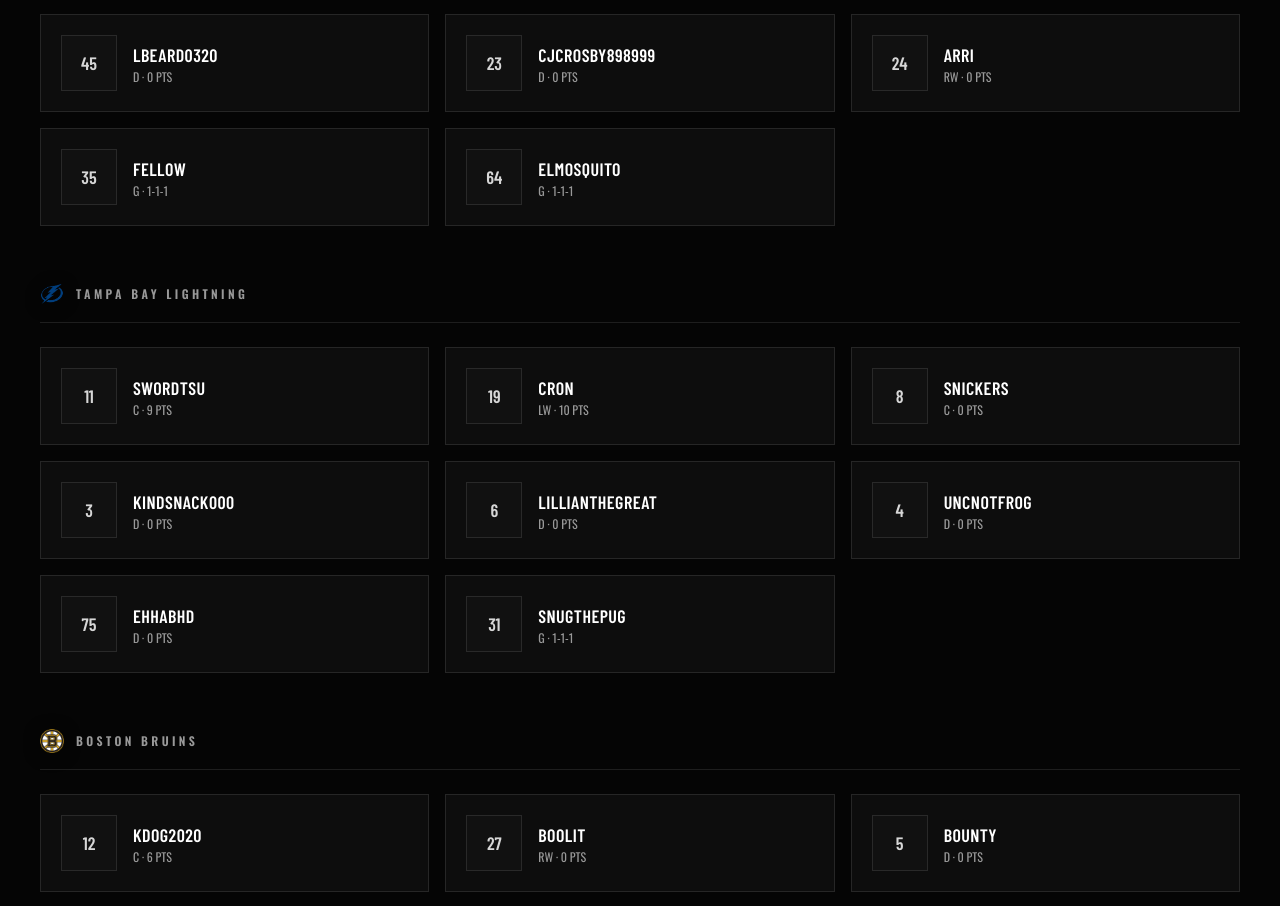
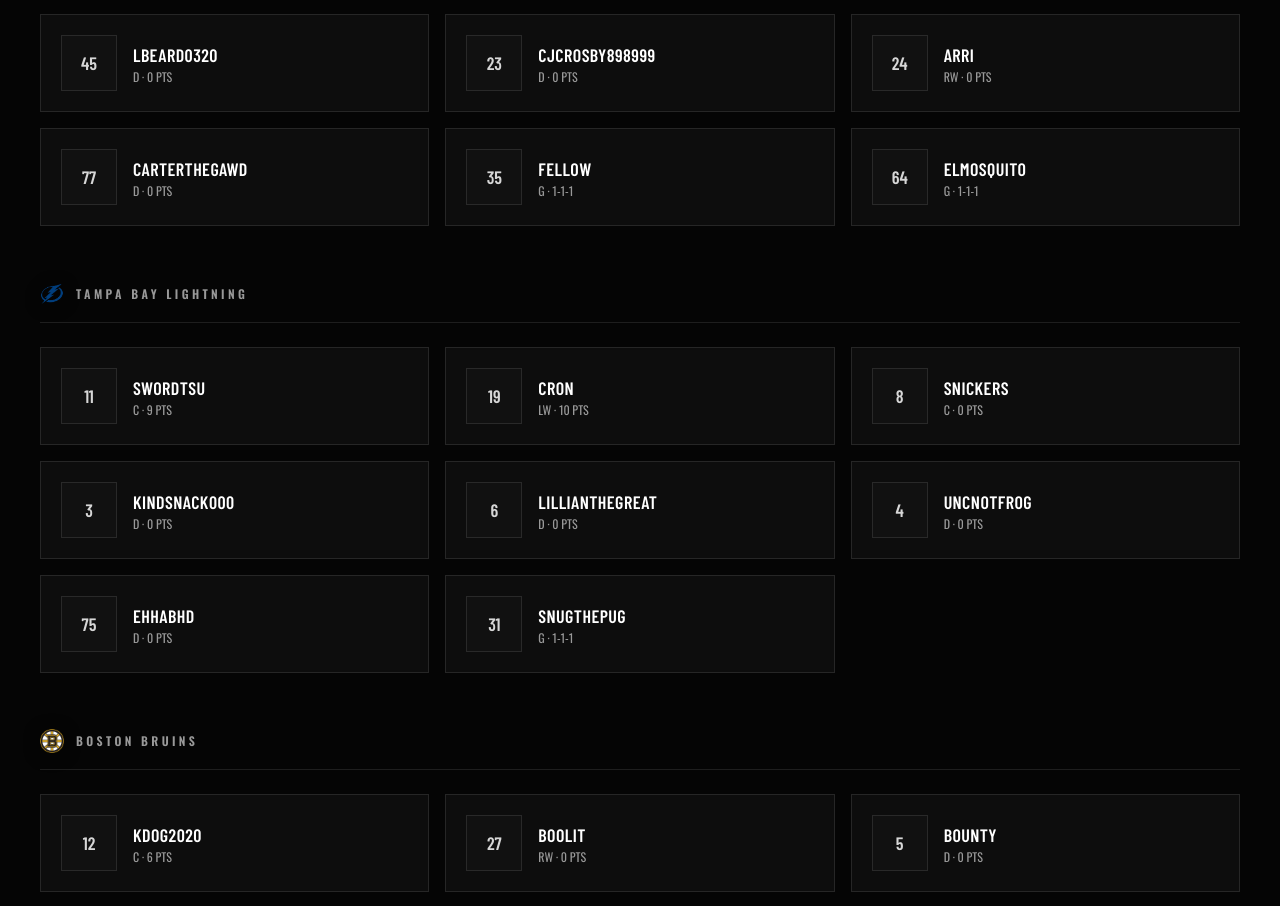
Before and after one commit to yolofolo130-ship-it/RRHL, a React (Vite) app: page /players in a window 1280 px wide. Shown: the part 1051-1957 px from the top of the page. Built offline with nearby package versions, Linux system fonts and the light colour scheme; a web font is replaced by a local one.

Commit message:
Update players.ts

```diff
--- a/src/data/players.ts
+++ b/src/data/players.ts
@@ -23,6 +23,7 @@ export const skaters: Skater[] = [
   { id: "pit-7", name: "LBeard0320", teamId: "pittsburgh-penguins", position: "D", number: 45, gp: 0, goals: 0, assists: 0, pim: 0 },
   { id: "pit-8", name: "cjcrosby898999", teamId: "pittsburgh-penguins", position: "D", number: 23, gp: 0, goals: 0, assists: 0, pim: 0 },
   { id: "pit-9", name: "Arri", teamId: "pittsburgh-penguins", position: "RW", number: 24, gp: 0, goals: 0, assists: 0, pim: 0 },
+  { id: "pit-10", name: "Carterthegawd", teamId: "pittsburgh-penguins", position: "D", number: 77, gp: 0, goals: 0, assists: 0, pim: 0 },
 
   { id: "tbl-1", name: "Swordtsu", teamId: "tampa-bay-lightning", position: "C", number: 11, gp: 2, goals: 4, assists: 5, pim: 0 },
   { id: "tbl-2", name: "Cron", teamId: "tampa-bay-lightning", position: "LW", number: 19, gp: 4, goals: 9, assists: 1, pim: 0 },
```
